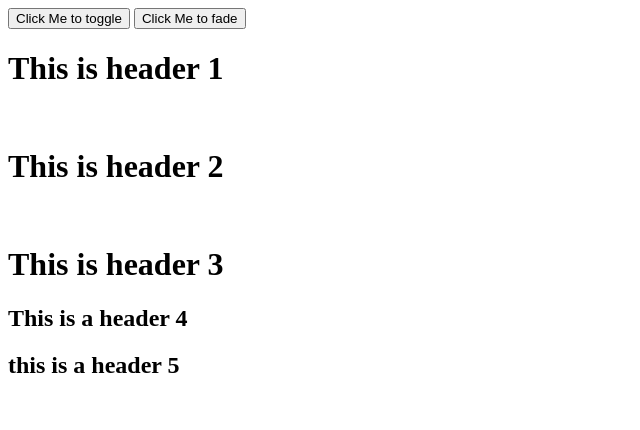
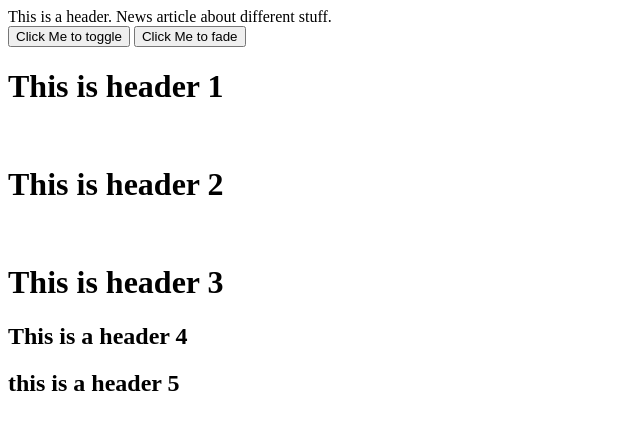
Before and after one commit to VasiliyRodin/jqueryTest, a plain HTML site: page index.html in a window 1280 px wide. Shown: the whole page, without its empty margins (0-640 px from the left). Drawn offline with nearby package versions, Linux system fonts and the light colour scheme.

Commit message:
Trying to do css customization.

```diff
--- a/index.html
+++ b/index.html
@@ -13,6 +13,12 @@ and open the template in the editor.
         <script type="text/javascript" src="jquery.js" ></script>
     </head>
     <body>
+		<div class="header">
+			This is a header. News article about different stuff.
+		</div>
+
+
+
 		<input id="testButton" type="button" value="Click Me to toggle"></input>
 		<input id="fadeButton" type="button" value="Click Me to fade"></input>
 
--- /dev/null
+++ b/mycss.css
@@ -0,0 +1,5 @@
+div.header{
+	text-align: center;
+	background-color: black;
+	height: 150px;
+}
```
